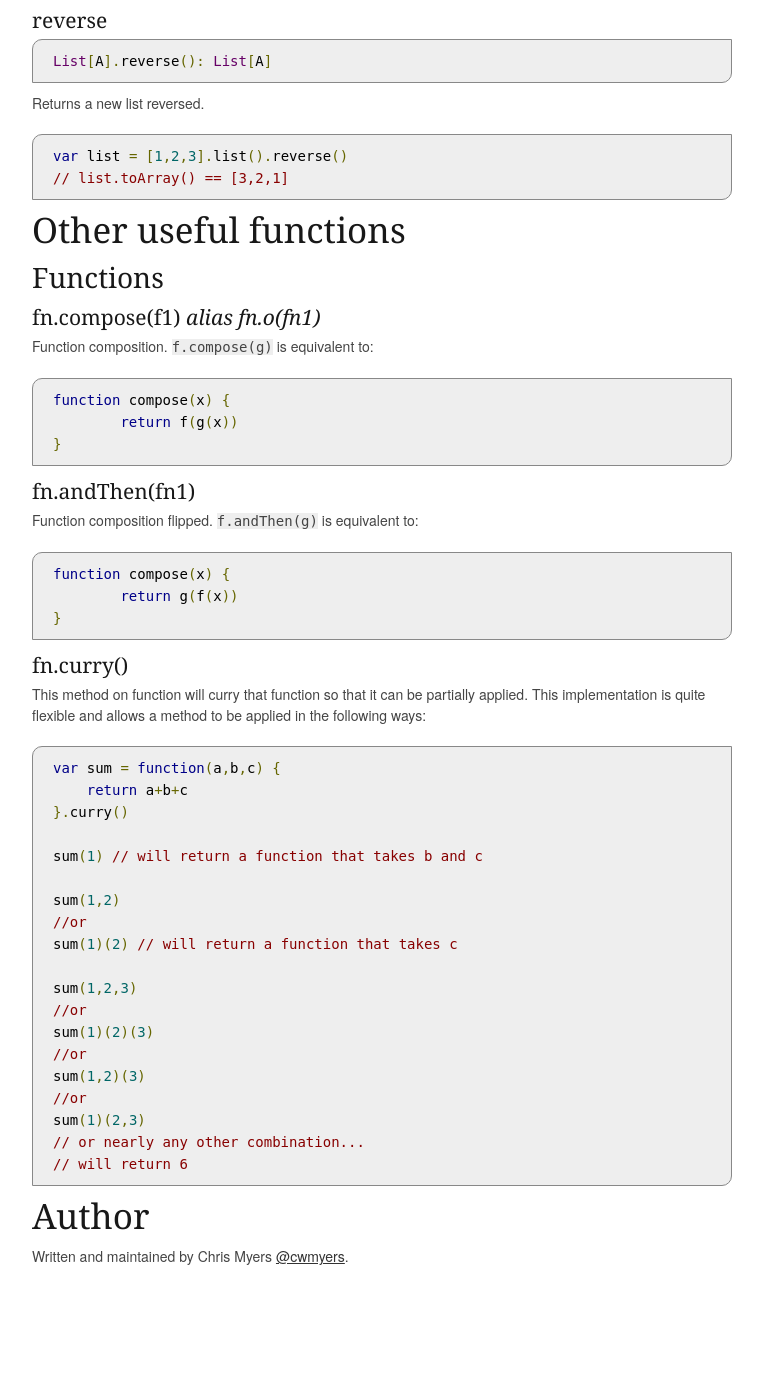
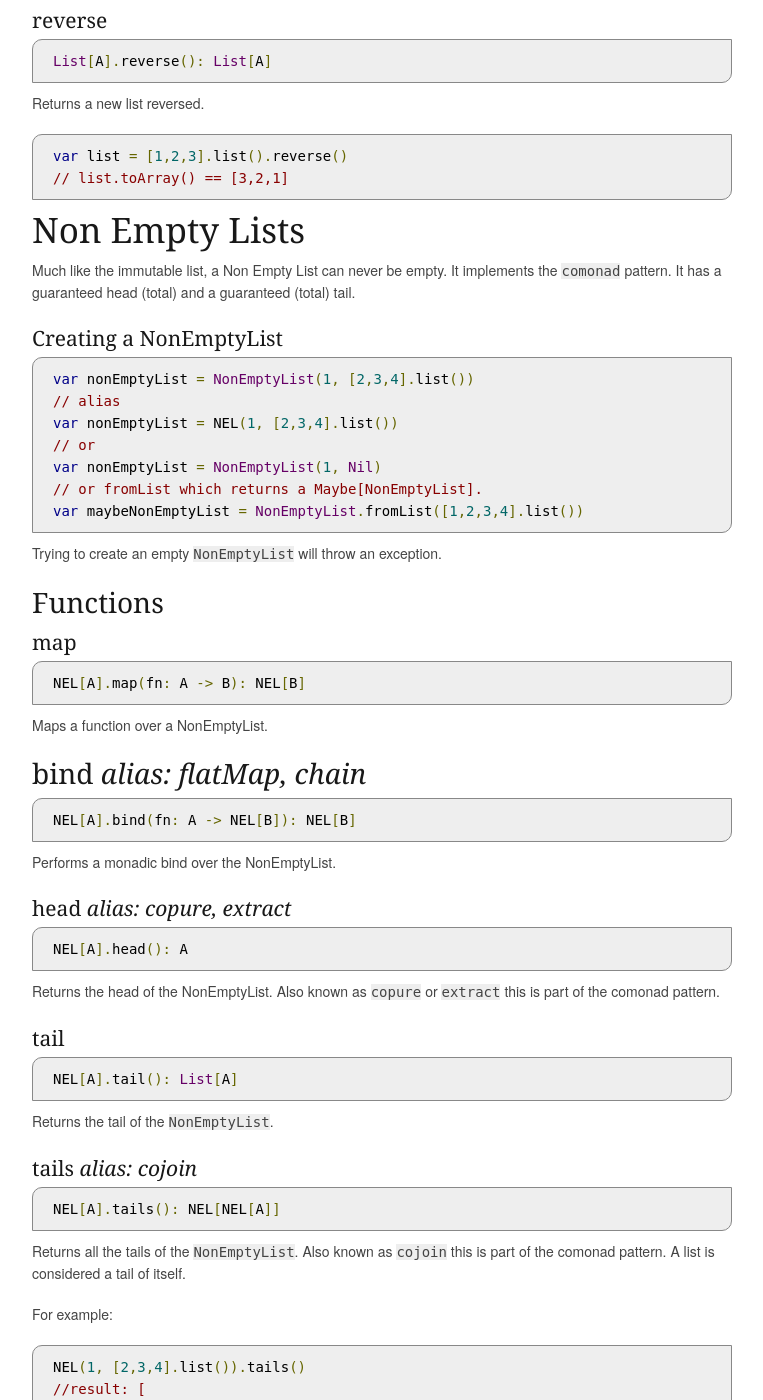
Before and after one commit to monet/monet.js, a Jekyll site: the page built from index.md, in a window 1280 px wide and 1400 px high, scrolled down 12754 px. Shown: the whole window, without its empty margins (138-901 px from the left). Built offline with Jekyll 4.4.1, drawn with Linux system fonts in a browser that asks for light colours; nearby versions of some CDN libraries; before the commit the page ends 14041 px from its top, so only the background shows below that; some of the changed text lies outside the part shown.

Commit message:
Documentation for NEL.

```diff
--- a/index.md
+++ b/index.md
@@ -529,6 +529,94 @@ Returns a new list reversed.
 	var list = [1,2,3].list().reverse()
 	// list.toArray() == [3,2,1]
 
+
+## Non Empty Lists
+
+Much like the immutable list, a Non Empty List can never be empty.  It implements the `comonad` pattern.  It has a guaranteed head (total)
+and a guaranteed (total) tail.
+
+#### Creating a NonEmptyList
+
+	var nonEmptyList = NonEmptyList(1, [2,3,4].list())
+	// alias
+	var nonEmptyList = NEL(1, [2,3,4].list())
+	// or
+	var nonEmptyList = NonEmptyList(1, Nil)
+	// or fromList which returns a Maybe[NonEmptyList].
+	var maybeNonEmptyList = NonEmptyList.fromList([1,2,3,4].list())
+
+Trying to create an empty `NonEmptyList` will throw an exception.
+
+###Functions
+####map
+
+	NEL[A].map(fn: A -> B): NEL[B]
+
+Maps a function over a NonEmptyList.
+
+###bind *alias: flatMap, chain*
+
+	NEL[A].bind(fn: A -> NEL[B]): NEL[B]
+
+Performs a monadic bind over the NonEmptyList.
+
+####head *alias: copure, extract*
+
+	NEL[A].head(): A
+
+Returns the head of the NonEmptyList.  Also known as `copure` or `extract` this is part of the comonad pattern.
+
+####tail
+
+	NEL[A].tail(): List[A]
+
+Returns the tail of the `NonEmptyList`.
+
+####tails *alias: cojoin*
+
+	NEL[A].tails(): NEL[NEL[A]]
+
+Returns all the tails of the `NonEmptyList`.  Also known as `cojoin` this is part of the comonad pattern.  A list is considered
+a tail of itself.
+
+For example:
+
+	NEL(1, [2,3,4].list()).tails()
+	//result: [
+	//          [ 1, 2, 3, 4 ],
+	//          [ 2, 3, 4 ],
+	//          [ 3, 4 ],
+	//          [ 4 ]
+	//        ]
+
+####mapTails *alias: cobind, coflatMap*
+
+	NEL[A].mapTails(fn: NEL[A] -> B): NEL[B]
+
+Maps a function over the tails of the `NonEmptyList`.  Also known as `cobind` this is part of the comonad pattern.
+
+For example:
+
+	nonEmptyList.cobind(function (nel) {
+	            return nel.foldLeft(0)(function(a,b){
+	                return a+b
+	            })
+	        }
+	//result: [10,9,7,4]
+
+####reverse
+
+	NEL[A].reverse(): NEL[A]
+
+Reverses the `NonEmptyList`.
+
+####fromList
+
+	NEL.fromList(List[A]): Maybe[NEL[A]]
+
+Returns an optional `NonEmptyList`.  If the supplied `List` is empty the result will be a `None`, otherwise a `NonEmptyList` wrapped in
+a `Some` (or `Just`).
+
 ##Other useful functions
 ###Functions
 ####fn.compose(f1) *alias fn.o(fn1)*
```
